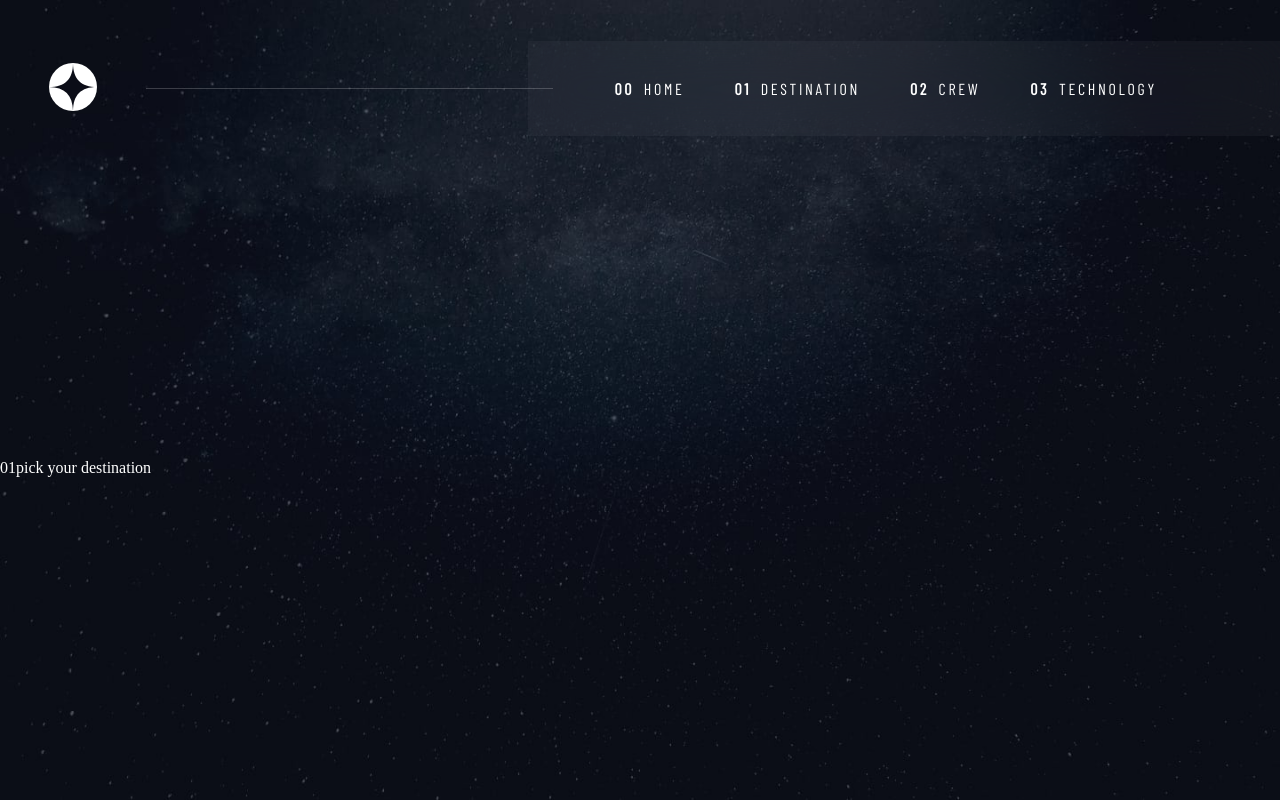
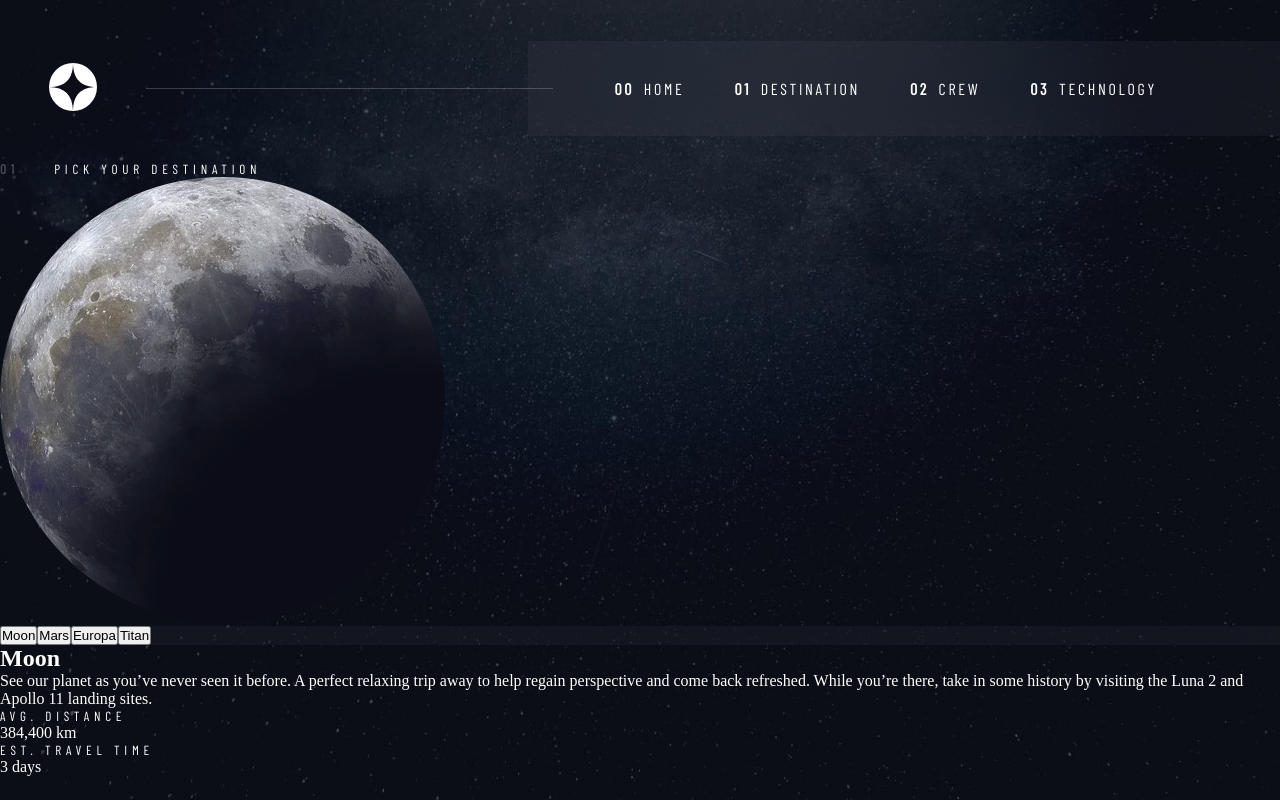
Before and after one commit to THEMIDFIRE/Space-tourism, a React (Vite) app: page /Space-tourism/destination in a window 1280 px wide. Built offline with nearby package versions, Linux system fonts and the light colour scheme; a web font is replaced by a local one.

Commit message:
Destination page

```diff
--- a/src/components/Destination/Destination.css
+++ b/src/components/Destination/Destination.css
@@ -7,6 +7,18 @@
 /*-----------------------*/
 /*   Background images   */
 /*-----------------------*/
+.destination h5 {
+  font-family: "Barlow Condensed", sans-serif;
+  font-weight: 400;
+  text-transform: uppercase;
+  letter-spacing: 4.75px;
+}
+.destination h5 span {
+  opacity: 0.25;
+  font-weight: bold;
+  margin-right: 1.75rem;
+}
+
 /* --------------------------- */
 /*=== Mobile Design (320px) ===*/
 /* --------------------------- */
--- a/src/components/Destination/Destination.jsx
+++ b/src/components/Destination/Destination.jsx
@@ -1,28 +1,52 @@
-import { useState, useEffect } from "react";
-import { NavLink } from "react-router-dom";
-import { Routes, Route } from "react-router-dom";
-import "./Destination.scss"
-
+import React, { useState } from 'react';
+import './Destination.scss';
+import data from '../../../public/data.json'; // Import JSON data directly
 
 const Destination = () => {
+    const { destinations } = data;
+    const [selectedDestination, setSelectedDestination] = useState(destinations[0]);
 
-    useEffect(() => {
-        document.body.className = '';
-        document.body.classList.add('destination-bg');
-    }, []);
-    //get data from data.json
-    const [data, setData] = useState([]);
-    useEffect(() => {
-        fetch("./data.json")
-            .then((res) => res.json())
-            .then((data) => setData(data.destinations));
-    }, []);
-    console.log(data)
+    const handleDestinationClick = (destination) => {
+        setSelectedDestination(destination);
+    };
 
     return (
         <section className="destination">
-            <p className="sub-H1"><span className="num">01</span>pick your destination</p>
+            <h5><span>01</span> Pick your destination</h5>
+            <div className="destinationImg">
+                <img src={selectedDestination.images.webp} alt={selectedDestination.name} />
+            </div>
+            <div className="destinationContent">
+                <nav className="destinationNav">
+                    {destinations.map((destination) => (
+                        <button
+                            key={destination.name}
+                            onClick={() => handleDestinationClick(destination)}
+                            className={selectedDestination && selectedDestination.name === destination.name ? 'active' : ''}
+                        >
+                            {destination.name}
+                        </button>
+                    ))}
+                </nav>
+                {selectedDestination && (
+                    <div className="destinationDetails">
+                        <h2 className="destinationName">{selectedDestination.name}</h2>
+                        <p className="destinationDescription">{selectedDestination.description}</p>
+                        <div className="destinationInfo">
+                            <div className="destinationDistance">
+                                <h5>AVG. DISTANCE</h5>
+                                <p>{selectedDestination.distance}</p>
+                            </div>
+                            <div className="destinationTime">
+                                <h5>EST. TRAVEL TIME</h5>
+                                <p>{selectedDestination.travel}</p>
+                            </div>
+                        </div>
+                    </div>
+                )}
+            </div>
         </section>
     );
 }
+
 export default Destination;
--- a/src/components/Destination/Destination.scss
+++ b/src/components/Destination/Destination.scss
@@ -1,4 +1,18 @@
 @import "../../variables";
+
+.destination {
+    h5 {
+        font-family: $ff-sans-cond;
+        font-weight: 400;
+        text-transform: uppercase;
+        letter-spacing: $ls-widest;
+        span {
+            opacity: 0.25;
+            font-weight: bold;
+            margin-right: 1.75rem;
+        }
+    }
+}
 
 /* --------------------------- */
 /*=== Mobile Design (320px) ===*/
```
Also changed, not shown: 1 other file (tests, documents, lock files or other folders).
